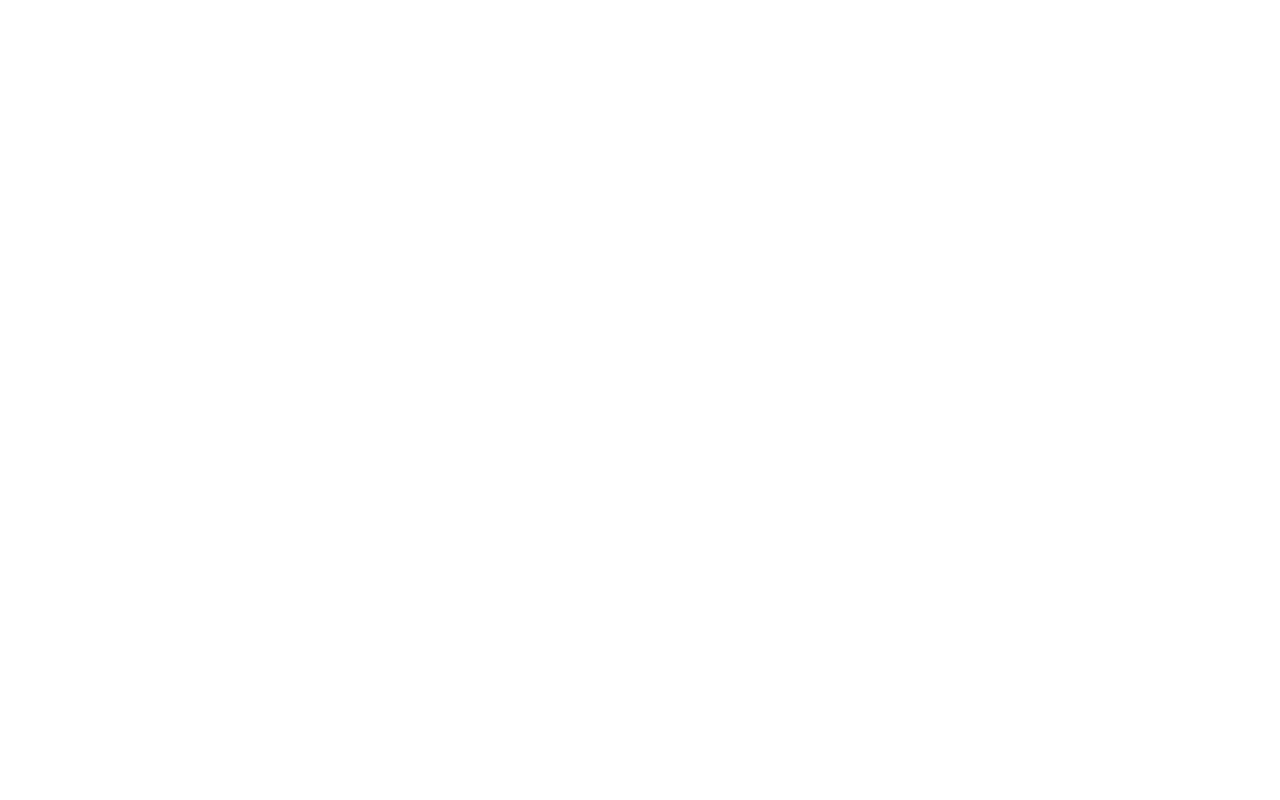
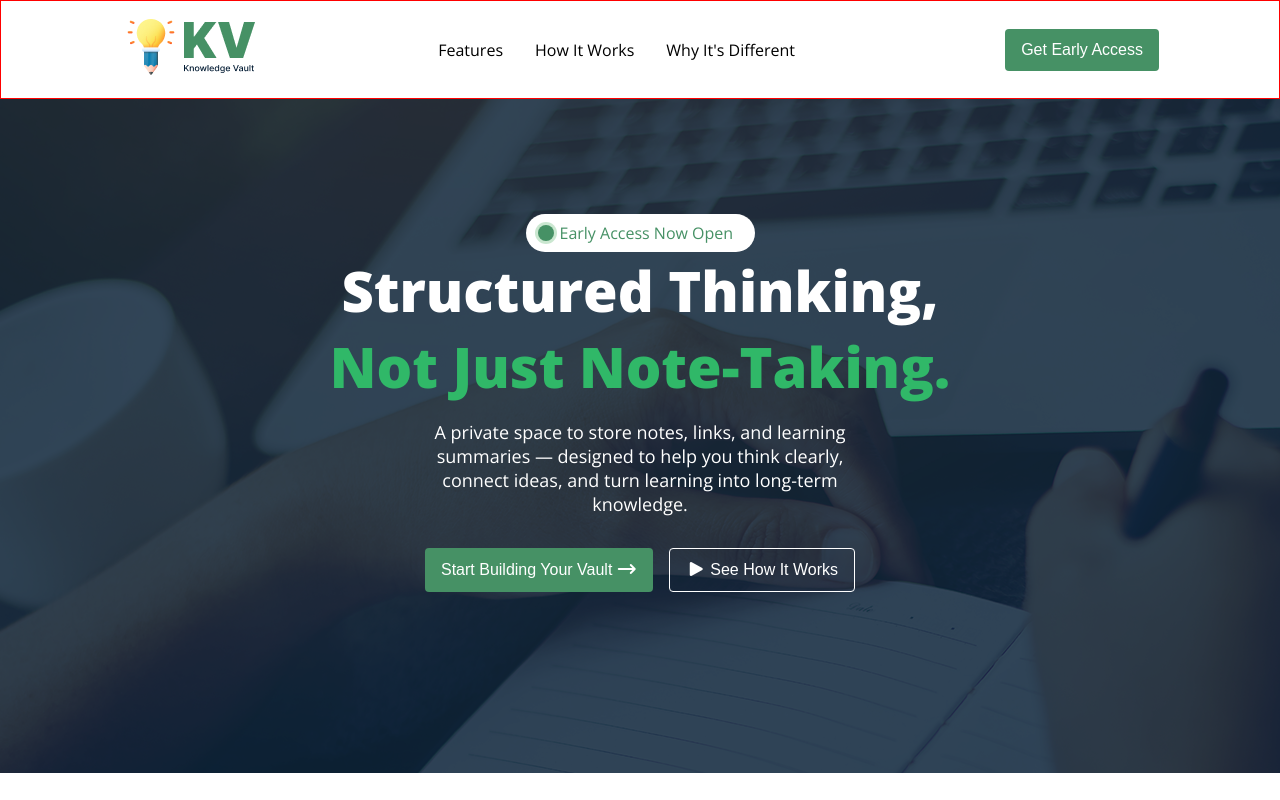
Before and after one commit to sr-shuvobd/fast-assignment, a plain HTML site: page indext.html in a window 1280 px wide. Drawn offline with nearby package versions, Linux system fonts and the light colour scheme.

Commit message:
banner section update

```diff
--- a/indext.html
+++ b/indext.html
@@ -9,12 +9,53 @@
     <link rel="preconnect" href="https://fonts.gstatic.com" crossorigin>
     <link href="https://fonts.googleapis.com/css2?family=Inter:ital,opsz,wght@0,14..32,100..900;1,14..32,100..900&family=Open+Sans:ital,wght@0,300..800;1,300..800&display=swap" rel="stylesheet">
 
+    <link rel="stylesheet" href="https://cdnjs.cloudflare.com/ajax/libs/font-awesome/7.0.1/css/all.min.css" integrity="sha512-2SwdPD6INVrV/lHTZbO2nodKhrnDdJK9/kg2XD1r9uGqPo1cUbujc+IYdlYdEErWNu69gVcYgdxlmVmzTWnetw==" crossorigin="anonymous" referrerpolicy="no-referrer" />
+
     <link rel="stylesheet" href="style/style.css">
 
 </head>
 <body class="font-open-sans">
     <header>
+        <nav class="nav-bar">
+            <div class="icon">
+                    <img src="assets/logo-navbar.png" alt="">
+            </div>
+            <div class="list">
+                <ul>
+                    <li><a href="">Features</a></li>
+                    <li><a href="">How It Works</a></li>
+                    <li><a href="">Why It's Different</a></li>
+                </ul>
+            </div>
+            <div class="button">
+                <button class="btn">Get Early Access</button>
+            </div>
+        </nav>
 
+        <section class="banner">
+            <dia class="banner-container">
+                <div class="early">
+                    <span class="status-dot"></span>
+                    <P>Early Access Now Open</P>
+                </div>
+                <div class="nots">
+                    <h1>Structured Thinking,<span class="nots-green">Not Just Note-Taking.</span></h1>
+                </div>
+                <div class="nots-text">
+                    <p>A private space to store notes, links, and learning summaries — designed to
+                    help you think clearly, connect ideas, and turn learning into long-term knowledge.</p>
+                </div>
+                <div class="button">
+                    <button class="btn">Start Building Your Vault
+                        <i class="fa-solid fa-arrow-right-long"></i>
+                    </button>
+                    <button class="btn btn-2">
+                        <i class="fa-solid fa-play"></i>
+                        See How It Works</button>
+                </div>
+            </dia>
+
+        </section>
     </header>
     <main>
 
--- a/style/style.css
+++ b/style/style.css
@@ -3,3 +3,102 @@
   font-family: "Open Sans", sans-serif;
   font-optical-sizing: auto;
 }
+*{
+  margin: 0;
+  padding: 0;
+  box-sizing: border-box;
+}
+
+/* ...... */
+.btn{
+  background-color: #469165;
+  color: #FFFFFF;
+  padding:12px 16px;
+  font-size: 16px;
+  border: none;
+  border-radius: 4px;
+  cursor: pointer;
+}
+
+body{
+  background-color: #FFFFFF;
+}
+
+header .nav-bar{
+  display: flex;
+  justify-content: space-between;
+  align-items: center;
+  border:1px solid red;
+  padding:16px 120px;
+}
+
+.nav-bar ul{
+  display: flex;
+  list-style: none;
+}
+.nav-bar ul li{
+  margin-right: 32px;
+}
+.nav-bar li a{
+  text-decoration: none;
+  color: #000000;
+  font-size: 16px;
+}
+/* ......... */
+.banner{
+  height: 674px;
+  background-image:url("../assets/hero-bg.png");
+  text-align: center;
+  background-repeat:no-repeat;
+  background-size: cover;
+  padding: 115px 120px;
+}
+
+ .banner-container .early{
+  background-color: #FFFFFF;
+  display: flex;
+  text-align: center;
+  width: 229px;
+  margin: 0 auto;
+  padding:8px 12px;
+  color: #469165;
+  font-size: 16px;
+  font-weight: 500px;
+  border-radius: 1000px;
+  align-items: center;
+  gap:6px;
+  margin:0 auto;
+ }
+ .status-dot{
+  width: 16px;
+  height: 16px;
+  background-color: #469165;
+  border-radius: 50%;
+  box-shadow: 0 0 0 3px rgba(47,158,68,.25);
+ }
+
+ .nots h1{
+  font-size: 56px;
+  font-weight: 800;
+  color: #FFFFFF;
+  margin: 0;
+}
+.nots-green{
+  color: #30B868;
+  display: block;
+}
+.banner .nots-text{
+  font-size: 18px;
+  color: #FFFFFF;
+  margin:16px 295px 0px 295px;
+}
+.banner .button{
+  margin-top: 32px;
+  display: flex;
+  justify-content: center;
+  gap:16px;
+}
+.banner .button .btn-2{
+  background: transparent;
+  border: 1px solid white;
+}
```
Also changed, not shown: assets/circle.png (added).
